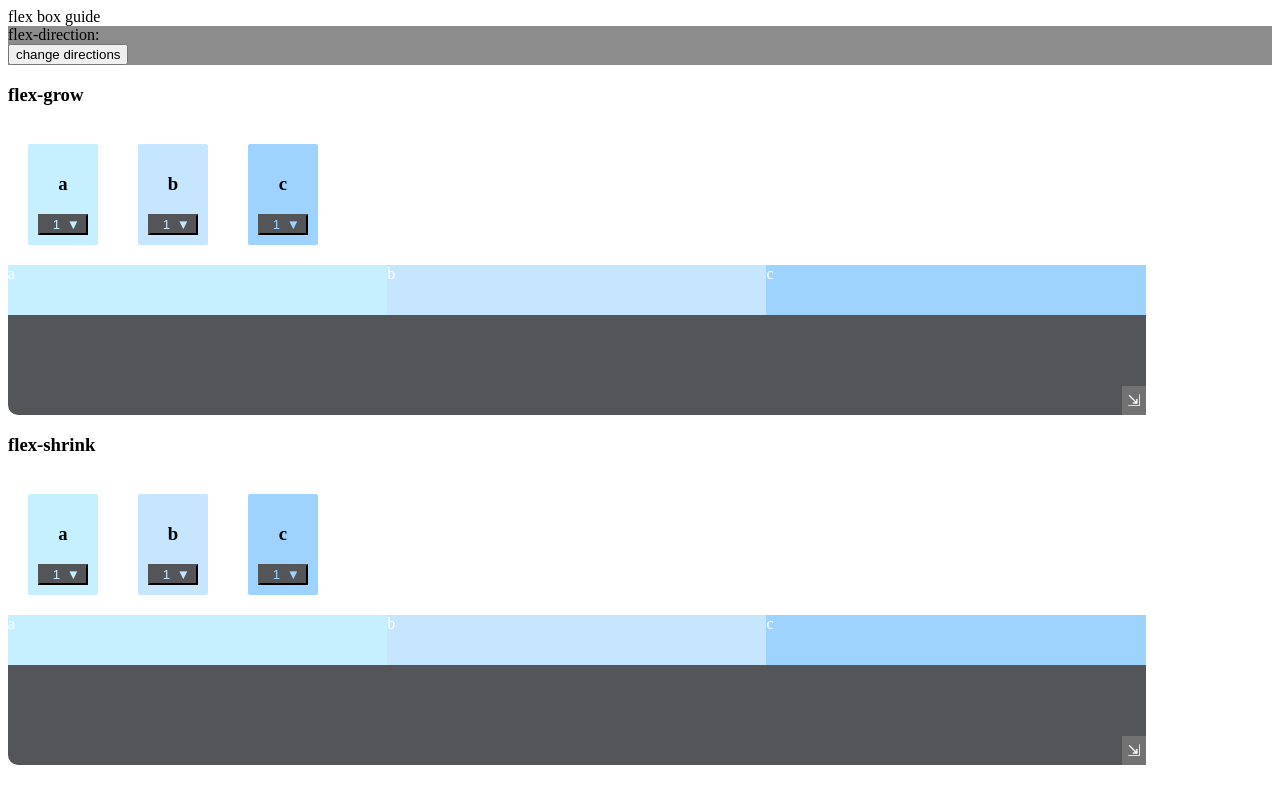
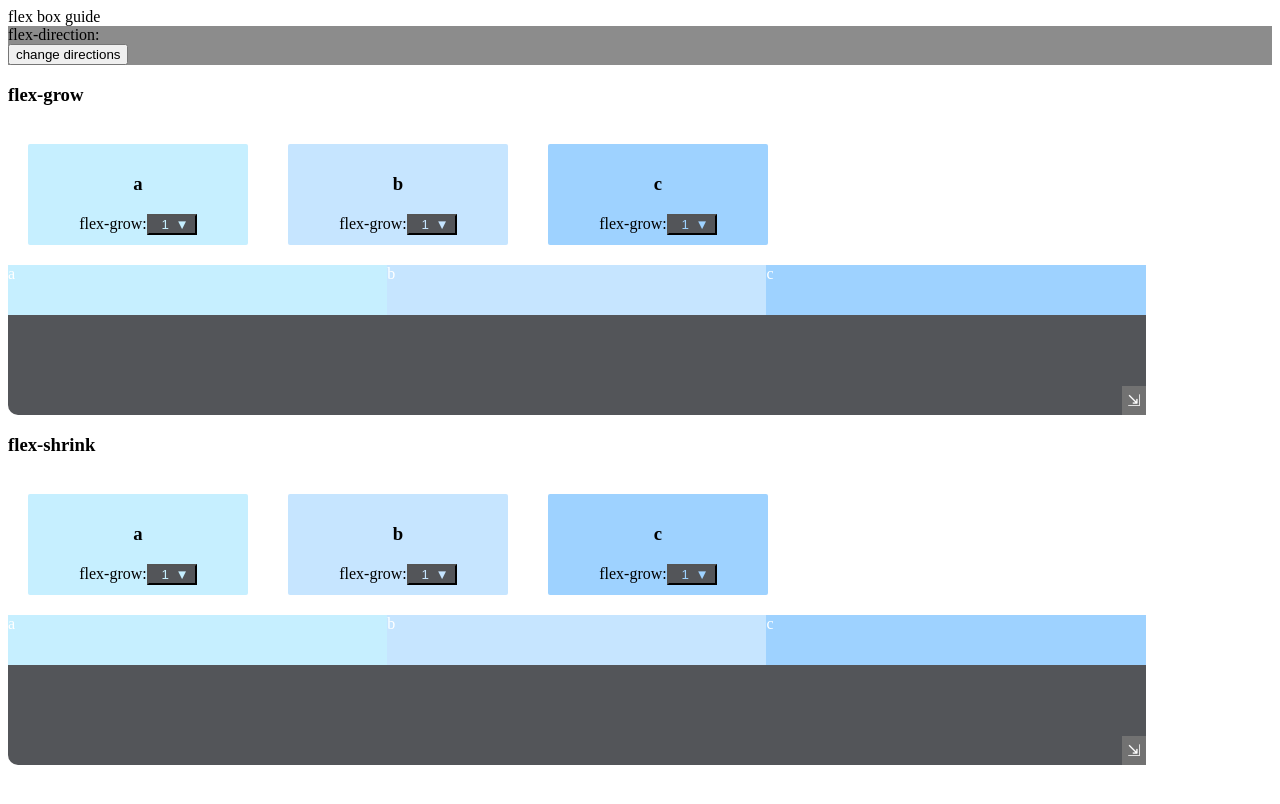
Before and after one commit to mlizchap/flex-box-guide, a React (Create React App) app: page / in a window 1280 px wide. Shown: the top 804 px of the page. Built offline with nearby package versions, Linux system fonts and the light colour scheme.

Commit message:
styled flex-grow display

```diff
--- a/src/components/ChildPropsDropDown.js
+++ b/src/components/ChildPropsDropDown.js
@@ -6,35 +6,44 @@ class ChildPropsDropDown extends Component {
     constructor(props) {
         super(props);
         this.state = {
-            contentDisplay: "none",
-            currentNumber: 1
+            currentProp: "flexGrow",
+            display: {
+                flexGrow: "none",
+                flexShrink: "none"
+            },
+            currentNumber: {
+                flexGrow: 1,
+                flexShrink: 1
+            }
          };
     }
     showContent = () => {
-        this.props.setCurrent()
-        this.setState({ contentDisplay: "block" })
+        this.setState({ display: {...this.state.display, [this.state.currentProp]: "block" }}, () => console.log(this.state.display))
     }
     hideContent = () => {
-        this.setState({ contentDisplay: "none" })
+        this.setState({ display: {...this.state.display, [this.state.currentProp]: "none" }})
     }
-    setCurrentNumber = (e) => {
+    setNumber = (e) => {
+        this.setState({ currentNumber: {...this.state.currentNumber, [this.state.currentProp]: e.target.innerHTML}})
+    }
 
-        this.setState({
-            currentNumber: e.target.innerHTML},
-            () => this.props.handleSelectNumber(this.props.letter, this.state.currentNumber))
-    }
     render() {
         return (
-            <DropDownStyle showContent={this.state.contentDisplay} bgColor={this.props.bgColor}>
+            <DropDownStyle bgColor={this.props.bgColor}>
                 <h3>{this.props.letter}</h3>
-                <div onMouseEnter={this.showContent} onMouseLeave={this.hideContent}>
-                    <button>
-                        {this.state.currentNumber} <span className="arrow">&#9660;</span>
-                    </button>
-                    <div className="dropDownContent">
-                        { Array.from({length:5}, (_, i) => <div onClick={this.setCurrentNumber} key={i}>{i + 1}</div>) }
+
+                        <div>
+                            flex-grow:
+                            <div className="dropDownContent" onMouseEnter={() => this.showContent()} onMouseLeave={() => this.hideContent()}>
+                                <button>
+                                    {this.state.currentNumber.flexGrow} <span className="arrow">&#9660;</span>
+                                </button>
+
+                                <ContentDisplay showContent={this.state.display.flexGrow} >
+                                    { Array.from({length:5}, (_, i) => <div onClick={this.setNumber} key={i}>{i + 1}</div>) }
+                                </ContentDisplay>
+                            </div>
                     </div>
-                </div>
             </DropDownStyle>
         );
     }
@@ -45,27 +54,34 @@ export default ChildPropsDropDown;
 const DropDownStyle = styled.div`
     background-color: ${props => props.bgColor};
     padding: 10px;
-    width: 50px;
+    width: 200px;
     text-align: center;
     margin-bottom: 20px;
     display: inline-block;
     margin: 20px;
     border-radius: 2px;
     button {
+        display: inline-block;
         width: 50px;
         background-color: ${globalStyle.darkgray};
         color: ${props => props.bgColor};
     }
-    .dropDownContent {
-        display: ${props => props.showContent}
-        position: absolute;
-        background-color: ${globalStyle.lightgray};
-        width: 50px;
-        margin-right: auto;
-        margin-left: auto;
-        z-index: 3;
-    }
     .arrow {
         float: right
     }
+    .dropDownContent {
+        display: inline-block;
+    }
 `
+
+const ContentDisplay = styled.div`
+    display: ${props => props.showContent}
+    position: absolute;
+    z-index: 4;
+    background-color: ${globalStyle.lightgray};
+    width: 50px;
+    margin-right: 90px;
+    //display: block;
+
+
+`
```
